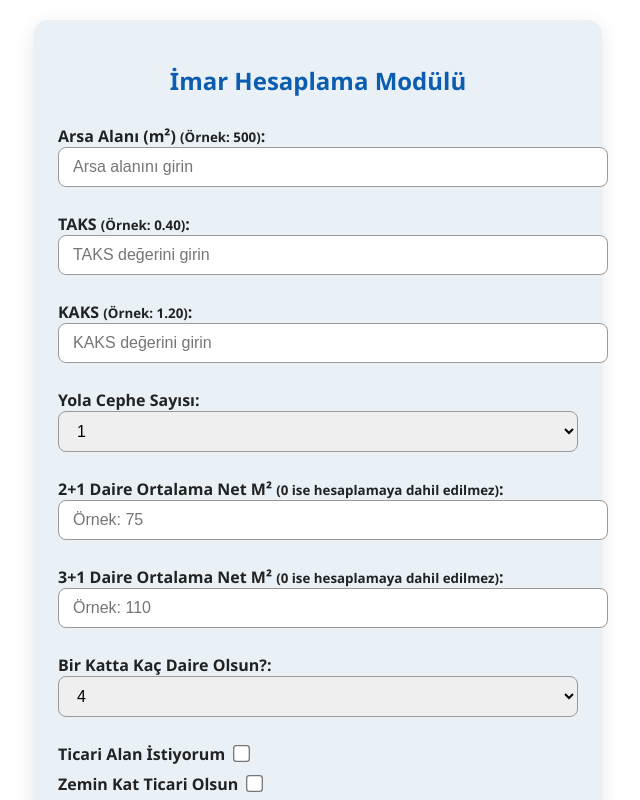
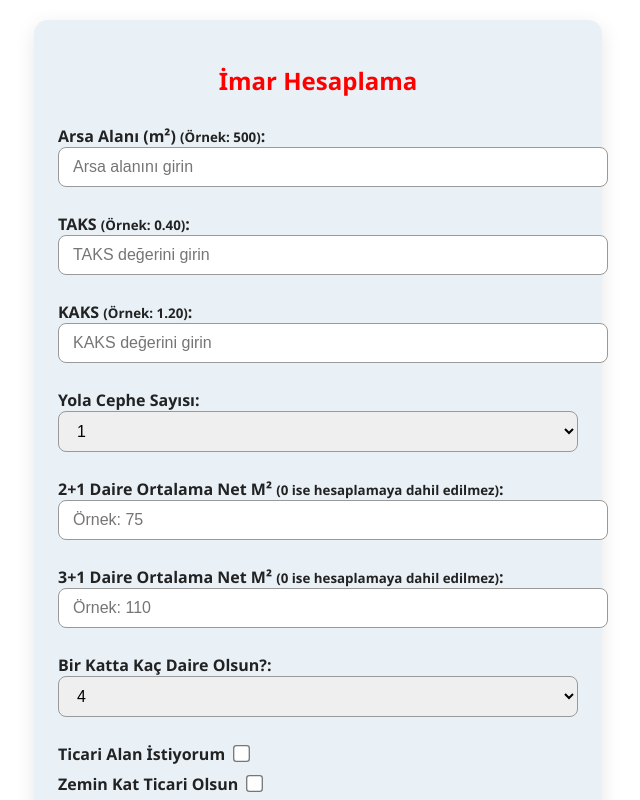
Before and after one commit to hasaannn327-source/imar-hesab-, a React (Create React App) app: page / in a window 1280 px wide. Shown: the top 800 px of the page, without its empty margins (322-962 px from the left). Built offline with nearby package versions, Linux system fonts and the light colour scheme.

Commit message:
Update App.js

```diff
--- a/src/App.js
+++ b/src/App.js
@@ -207,8 +207,8 @@ export default function App() {
 
   return (
     <div style={containerStyle}>
-      <h2 style={{ textAlign: "center", marginBottom: 28, color: "#0c5db0" }}>
-        İmar Hesaplama Modülü
+      <h2 style={{ textAlign: "center", marginBottom: 28, color: "#FF0000" }}>
+        İmar Hesaplama
       </h2>
 
       <label style={labelStyle}>
```
